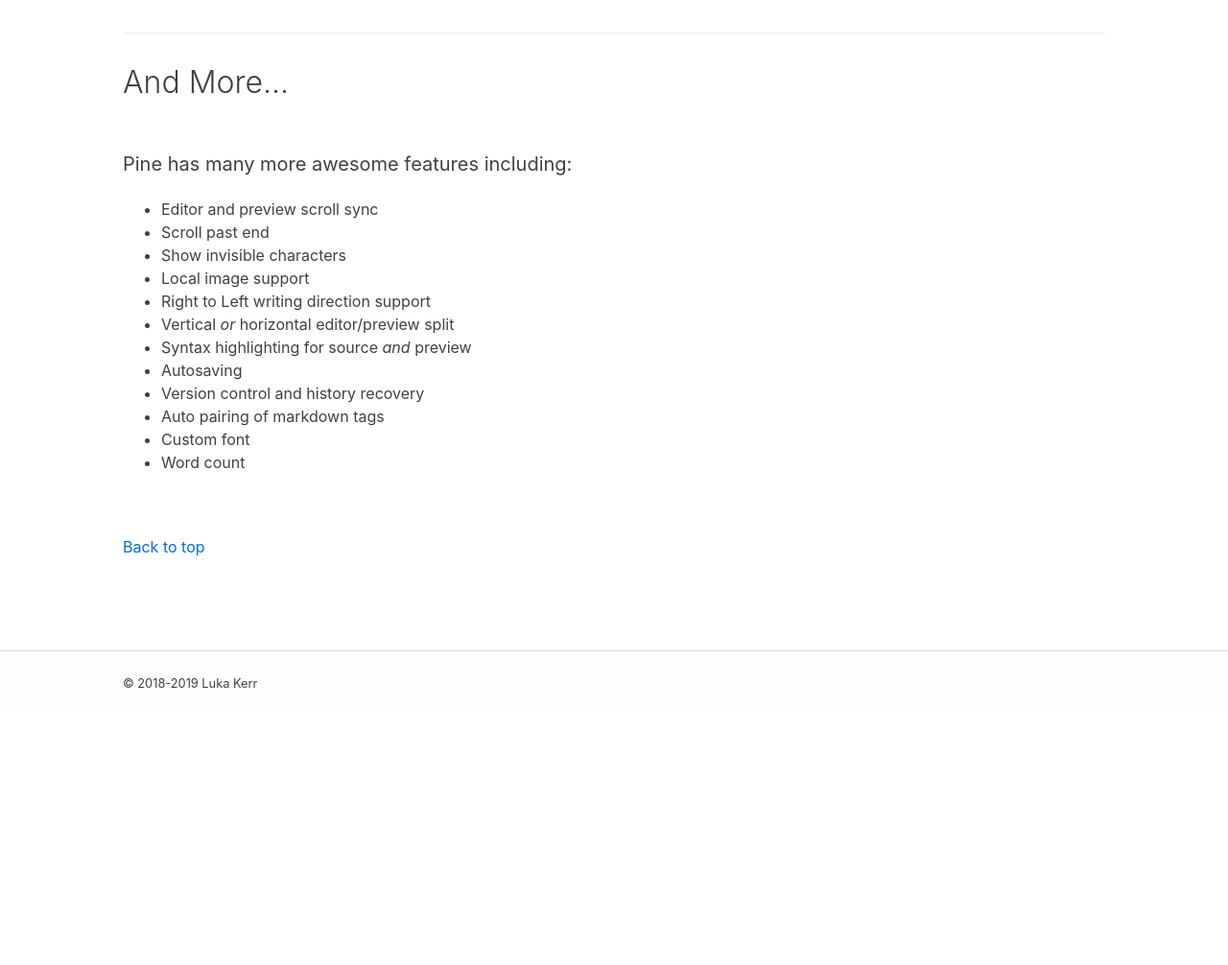
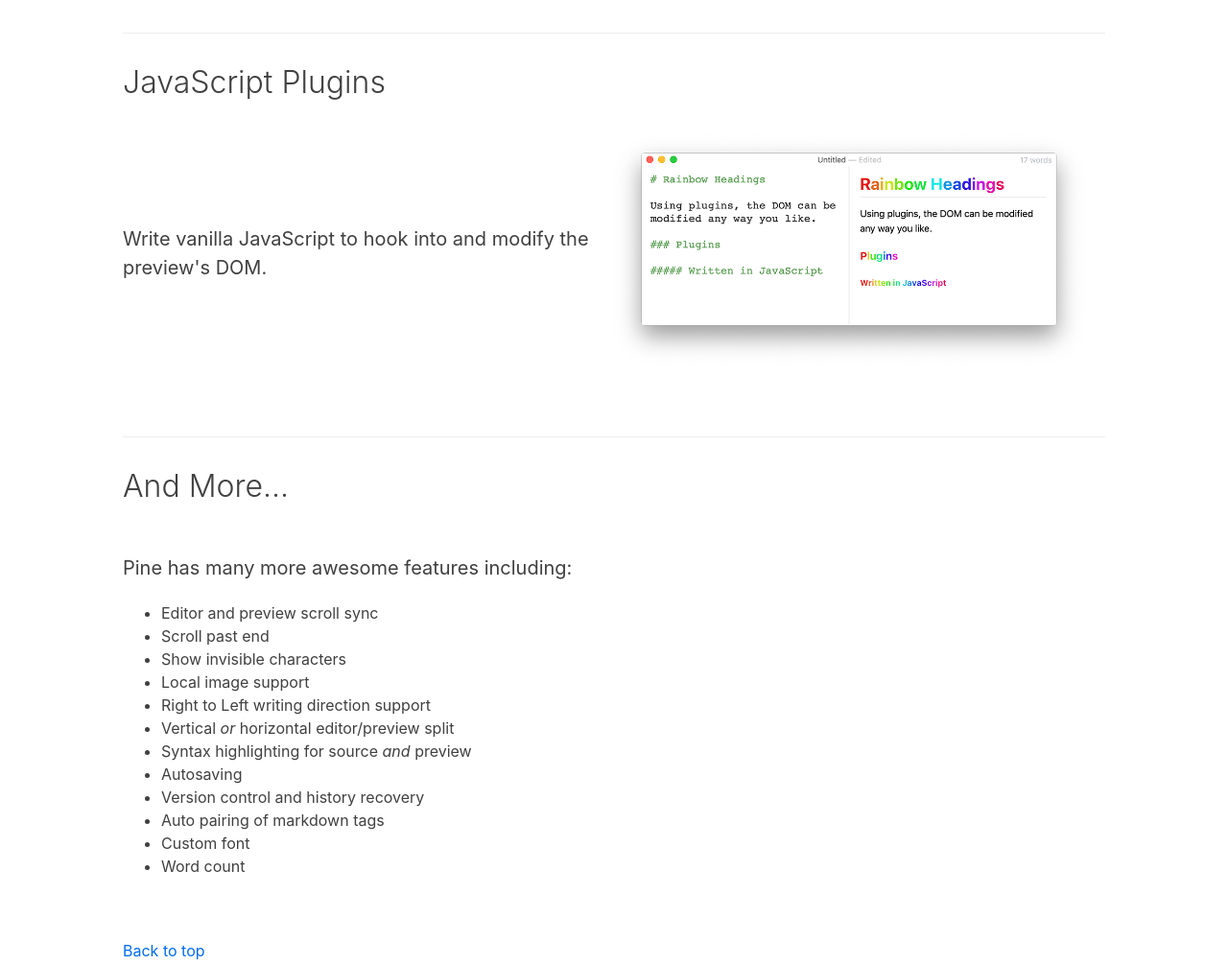
Before and after one commit to lukakerr/Pine, a plain HTML site: page index.html in a window 1280 px wide. Shown: the part 3400-4406 px from the top of the page at 96% size. Before the commit the page ends 4143 px from the top, so only its background shows below. Drawn offline with Linux system fonts and the light colour scheme.

Commit message:
Add JavaScript plugins section

```diff
--- a/index.html
+++ b/index.html
@@ -135,6 +135,20 @@
     </section>
 
     <section class="section-7">
+      <h2 class="section-header-left">JavaScript Plugins</h2>
+
+      <div class="split-1">
+        <p class="section-description">
+          Write vanilla JavaScript to hook into and modify the preview's DOM.
+        </p>
+      </div>
+
+      <div class="split-2">
+        <img src="img/section-7.png">
+      </div>
+    </section>
+
+    <section class="section-8">
       <h2 class="section-header-left">And More...</h2>
 
       <div class="split-1">
```
Also changed, not shown: img/section-7.png (added).
